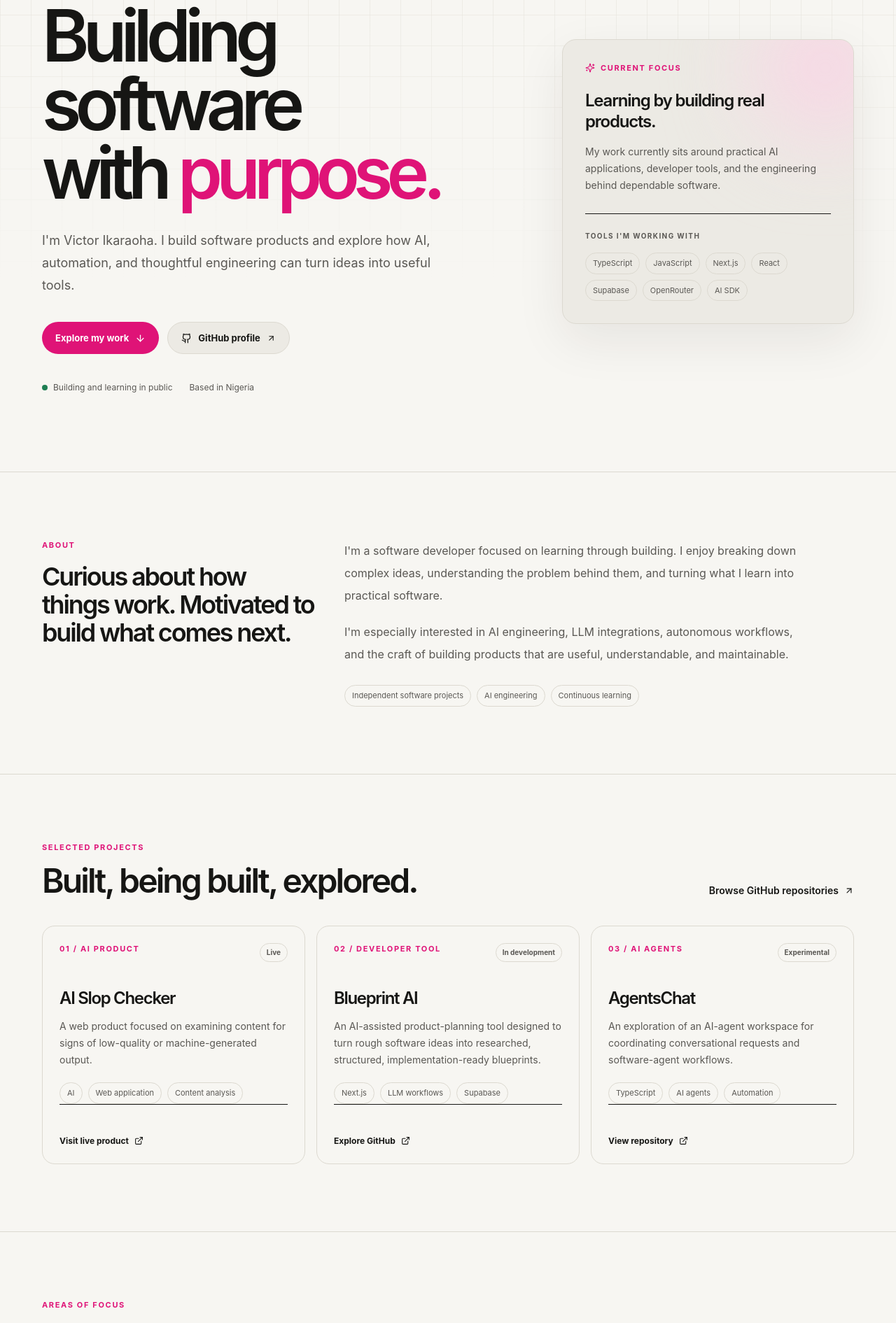
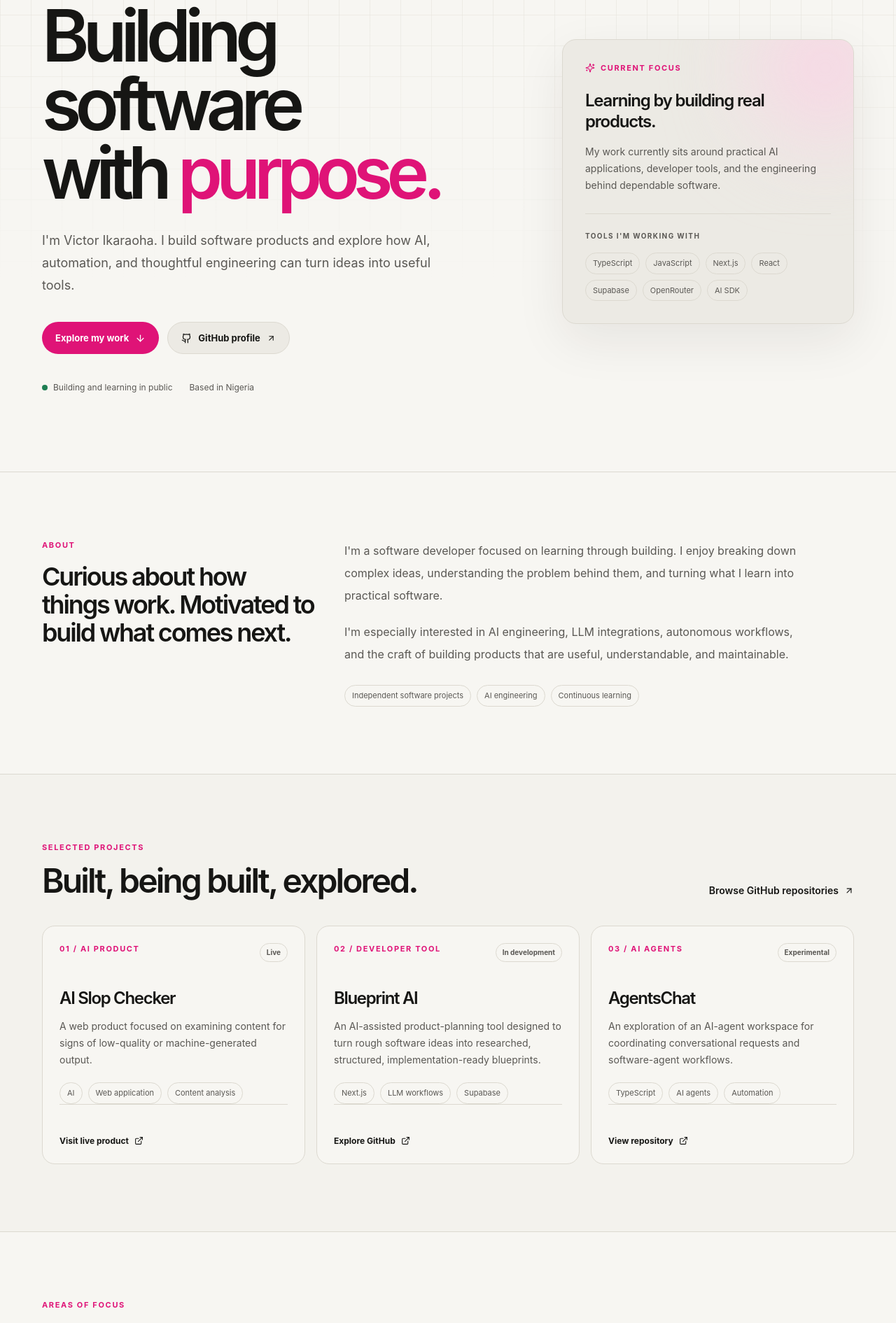
Before and after one commit to victorikaraoha23/morphfolio, a Next.js app: page / in a window 1280 px wide. Shown: the part 232-2123 px from the top of the page at 70% size. Built offline with nearby package versions, Linux system fonts and the light colour scheme.

Commit message:
fix: use semantic panel and border tokens throughout homepage

```diff
--- a/src/app/page.tsx
+++ b/src/app/page.tsx
@@ -78,7 +78,7 @@ function ProjectCard({ project }: { project: (typeof projects)[number] }) {
       <div className="mt-5 flex flex-wrap gap-2">
         {project.tags.map((tag) => <span className="tag" key={tag}>{tag}</span>)}
       </div>
-      <a href={project.href} target="_blank" rel="noreferrer" className="mt-auto inline-flex items-center gap-2 border-t border-border pt-5 text-xs font-bold text-brand">
+      <a href={project.href} target="_blank" rel="noreferrer" className="mt-auto inline-flex items-center gap-2 border-t border-line pt-5 text-xs font-bold text-brand">
         <span className="mt-6">{project.action}</span><ExternalLink size={13} className="mt-6" aria-hidden="true" />
       </a>
     </article>
@@ -133,7 +133,7 @@ export default function Home() {
                 <div className="eyebrow mb-6 flex items-center gap-2"><Sparkles size={14} aria-hidden="true" /> Current focus</div>
                 <h2 className="text-2xl font-semibold leading-tight tracking-[-.05em]">Learning by building real products.</h2>
                 <p className="mt-4 text-sm leading-6 text-muted">My work currently sits around practical AI applications, developer tools, and the engineering behind dependable software.</p>
-                <div className="mt-7 border-t border-border pt-6">
+                <div className="mt-7 border-t border-line pt-6">
                   <p className="text-[10px] font-bold uppercase tracking-[.14em] text-muted">Tools I'm working with</p>
                   <div className="mt-4 flex flex-wrap gap-2">
                     {currentTools.map((tool) => <span className="tag" key={tool}>{tool}</span>)}
@@ -157,7 +157,7 @@ export default function Home() {
           </div>
         </section>
 
-        <section id="work" className="section-divider bg-surface/40 py-20 sm:py-24">
+        <section id="work" className="section-divider bg-panel/40 py-20 sm:py-24">
           <div className="shell">
             <div className="flex flex-col justify-between gap-5 sm:flex-row sm:items-end">
               <div><div className="eyebrow mb-4">Selected projects</div><h2 className="text-3xl font-semibold tracking-[-.06em] sm:text-5xl">Built, being built, explored.</h2></div>
```
